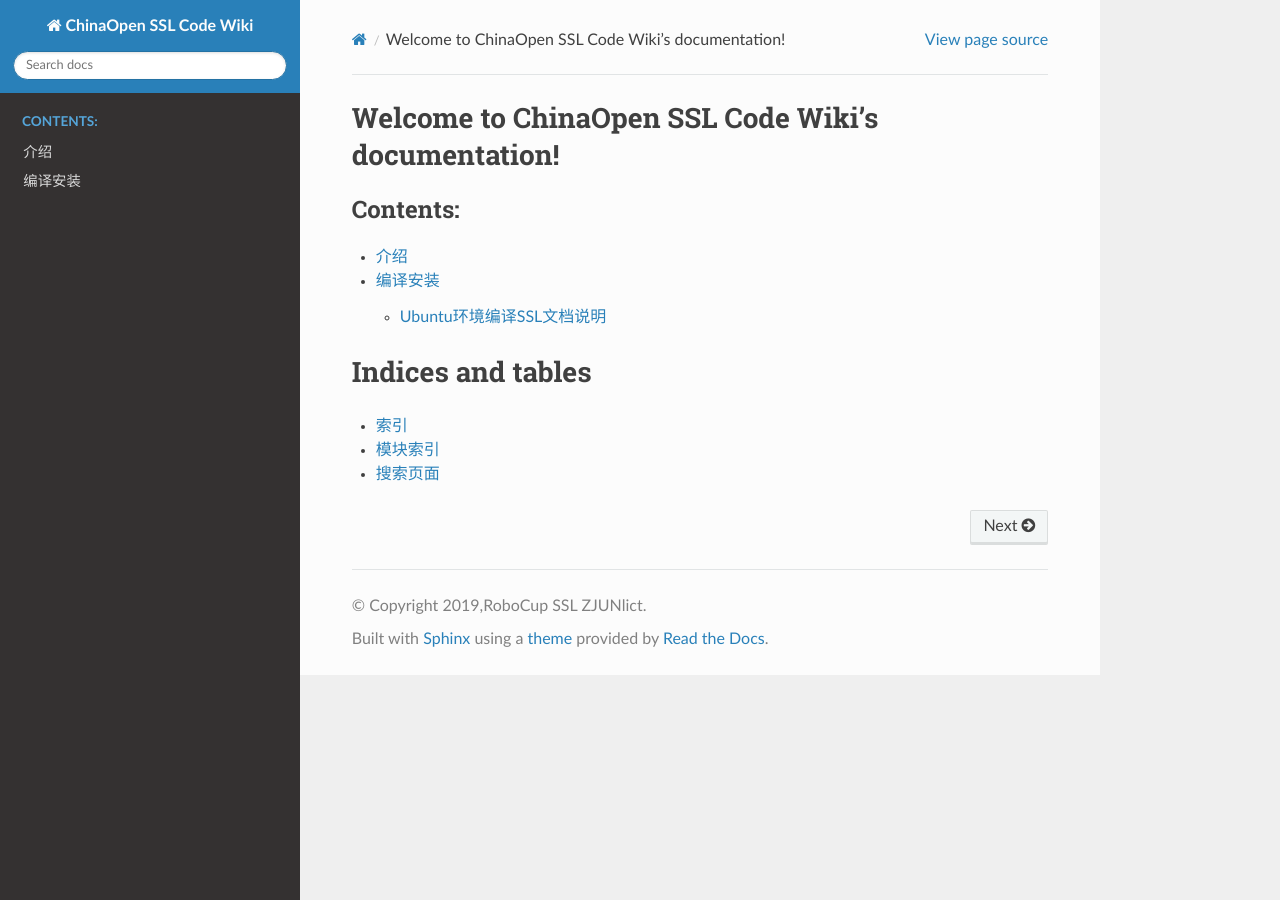
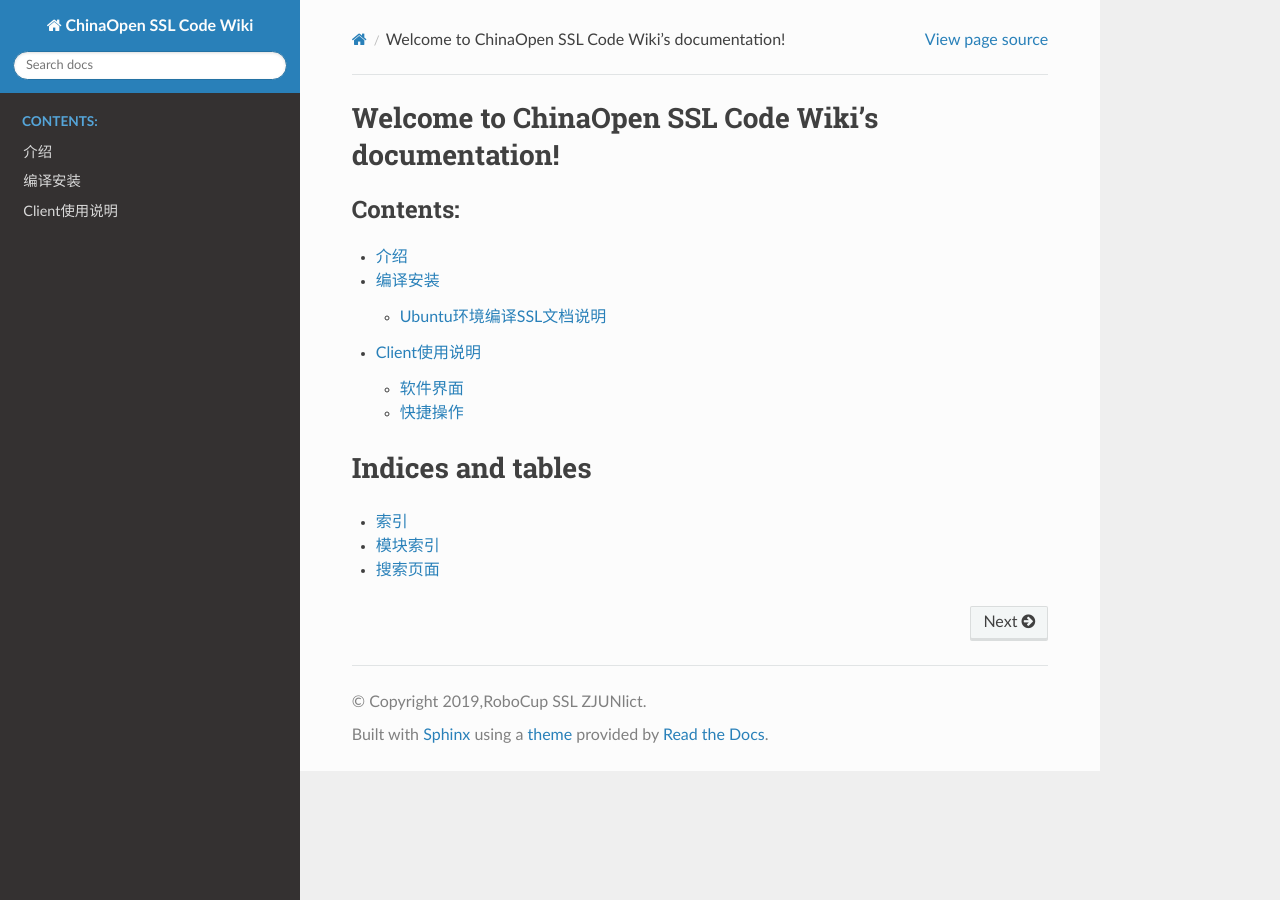
Before and after one commit to Robocup-ssl-China/rocos_wiki, a Sphinx documentation site: the page built from source/index.rst, in a window 1280 px wide. Built offline with Sphinx 7.4.7 and the Read the Docs theme 2.0.0, drawn with Linux system fonts in a browser that asks for light colours; some of the changed lines change nothing that is shown.

Commit message:
add how_to_use

```diff
--- /dev/null
+++ b/source/3_how_to_use.md
@@ -0,0 +1,70 @@
+# Client使用说明
+
+> 本篇文档主要说明Client软件界面以及快捷键等相关操作
+>
+> 请确保已经了解了[SSL比赛](https://github.com/ZJUSSL/TeamDescription)以及[rocos软件流程](rocos_comm)
+
+## 软件界面
+
+![client_main](images/client_main.png)
+
+在编译过后打开Client可以看到以上界面，左侧为主画布，主要实时显示图像信息，包括机器人信息以及蓝黄两队的调试信息，调试信息在运行AI程序后可以看到；右侧为操作栏，四栏分别为主操作栏、裁判盒、LOG回放和参数设置。
+
+接下来将针对四栏目的关键按钮功能进行说明：
+
+![client_buttons](images/client_buttons_num.png)
+
+### 主操作栏
+
+通信栏主要包含了所有与通信相关的按钮，包括接收图像、连接发射机、运行AI程序（双边对打）以及一个快速结束任务的按钮。
+
+* **➀ - ➃** 图像控制 : ④是接收图像的连接按钮，若②选择的是仿真，则会同时启动一个仿真。③是具体接收图像的摄像头控制，最多支持接收八个摄像头，目前国际规则中2018年采用的8DC1394 CAM \* 8 是目前已知的最多摄像头个数，2018年的国际赛场地大小为9x12m。③的某一个打钩记为需要接收该ID摄像头的图像才进行图像合并。①为运行实际机器人时需要关注的网关，一台电脑经常会有若干个网关，例如无线、有线、虚拟机自建网关。若忽略网关设置则可能无法接收到图像，由于涉及到UDP组播的网络通讯知识，可自行了解。
+* **➄ - ➆** 发射机控制 : 目前的发射机通过串口连接电脑，安装CP210x驱动后，若电脑可以正常识别，会在⑥的下拉菜单中显示该发射机的串口名称，使用⑤设置需要配置的频点，并点击⑦发送频点信息。值得注意的是，由于当前发射机的串口通信机制，运行实物程序的时候，需要保持⑦为连接状态。
+* **➇ - ⑪** 主程序控制 : ⑨为设置⑪中蓝方的进攻方向，而⑪中黄方进攻方向为⑨的反值，即在仿真中同时运行两边代码时，不需要配置⑨，只需要直接点击⑪的两按钮即可。➉目前未使用，是为网口发射机预留的配置接口。➇为守护进程，目前版本rocos未使用该按钮。
+* ⑫ Kill : 点击该按钮将以killtask的方式停止全部程序，包括Client、Sim以及Medusa
+  * 该按钮调用的命令：ubuntu-pkill,windows-taskkill
+
+### 裁判盒
+
+用于快速测试程序，点击⑬按钮即可发送裁判盒指令，具体指令含义请参考[官方规则](https://ssl.robocup.org/rules/)
+
+### 日志回放
+
+* 按钮⑭控制了是否录制日志，默认开启。日志将记录如下信息：原始图像、滤波图像、全部调试信息。
+* ⑮用于日志回放，需要注意的是，在日志回放时，请将按钮➃保持断开状态。
+
+### 参数配置
+
+> ☛ **在修改参数的时候，记得按`Enter`键 使修改生效**
+
+灵活使用参数配置功能可以有效的设置出更灵活的程序，你或许可以使用这一栏完成以下功能：
+
+* 快速的针对Client显示栏的场地长宽的参数进行设置，灵活适应不同大小场地
+* 快速控制Medusa的不同功能的调试信息的输出（若保持全部输出可能绘制信息会十分混乱且影响运行效率）
+* 灵活定义参数，控制机器人运动参数（速度，加速加速度，减速加速度，不同角色分开配置）
+* 配置网络通信的默认端口，例如接收图像信息、接收裁判盒信息等端口
+
+在Client中，支持以下参数：
+
+* String
+* Integer
+* Double Float
+* Boolean
+
+
+## 快捷操作
+
+>  包括快捷键以及一些非按钮操作
+
+* 在仿真状态下，使用`数字键`，或者`ctrl+数字键`可以分别设置蓝黄两方机器人数量
+* 通过`鼠标左键`点击可以快速设置球的位置
+* 通过`鼠标左键`可以拖拽机器人到指定位置
+* 通过`鼠标右键`可以设置某个机器人的朝向，或设置一个带初速度的球
+* 按住`ctrl/alt`再进行`鼠标左键`框选，可以实现蓝/黄方多个机器人选择，方便一次移动多个机器人，被选中机器人会显示边框，若想取消选择，按住ctrl/alt后鼠标点击空白区域即可
+* 使用`鼠标滚轮`可以进行界面的缩放，按住滚轮可以进行缩放情况下的拖拽
+
+---
+
+> © Author : [Mark Huang](https://github.com/ZJUMark) - ZJUNlict Team
+>
+> ✉ Contact : [zjunlict.ssl@gmail.com](mailto:zjunlict.ssl@gmail.com)
--- a/source/index.rst
+++ b/source/index.rst
@@ -10,9 +10,9 @@ Welcome to ChinaOpen SSL Code Wiki's documentation!
    :maxdepth: 2
    :caption: Contents:
 
-   introduction
-
-   install
+   1_introduction
+   2_install
+   3_how_to_use
 
 
 
```
Also changed, not shown: source/1_introduction.md (renamed from source/introduction.md), source/2_install.md (renamed from source/install.md), source/images/client_buttons.png (added), source/images/client_buttons_num.png (added), source/images/client_main.png (added), source/rocos_comm.md (added).
